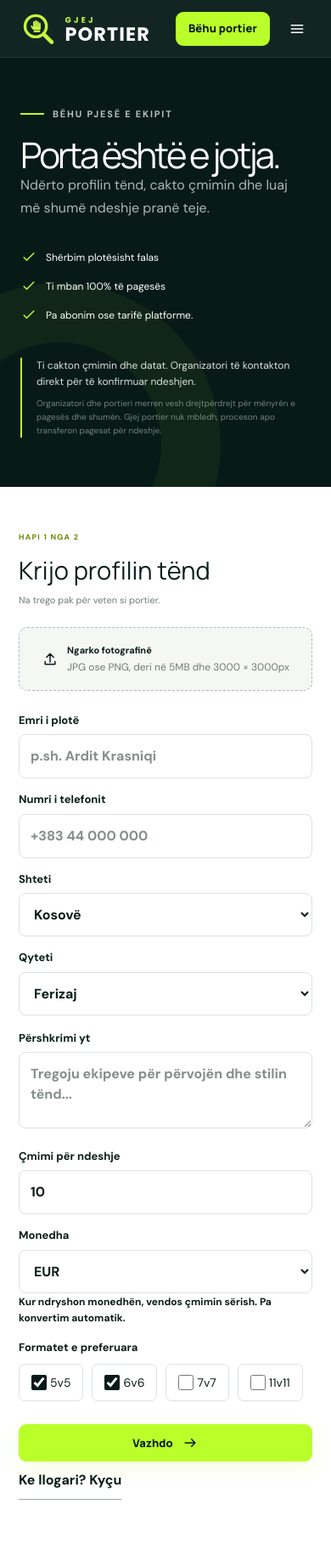
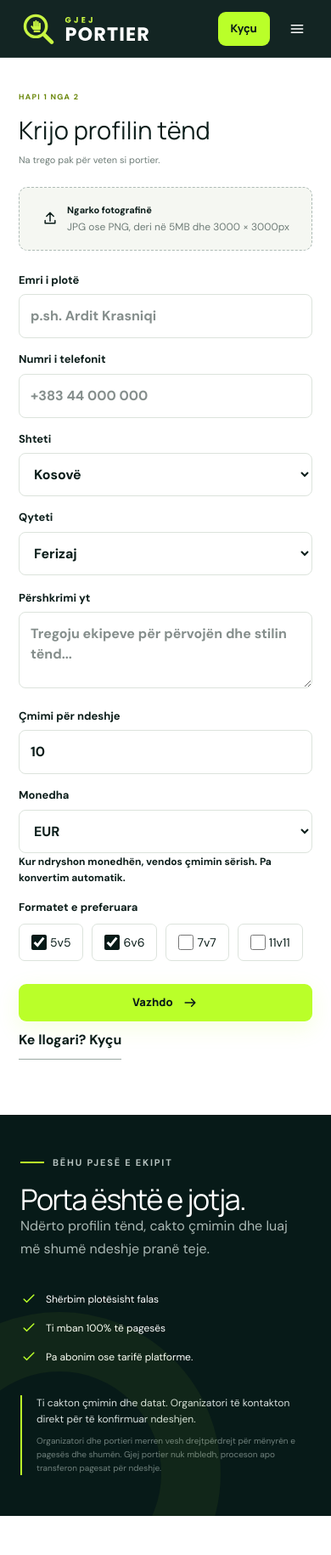
Before and after one commit to bmalazezi-art/RezervoGK, a Laravel app: page /register in a window 390 px wide. Shown: the whole page at 85% size. After the commit the page ends 1784 px from the top, so only its background shows below. Run offline with Laravel 12, Linux system fonts and the light colour scheme; data comes from the database, SQL or seed files in the repository; style sheets or scripts are compiled from the project's sources; some libraries are stand-ins or nearby versions.

Commit message:
Phones: login/register form first, intro below; header button says Kyçu on the register page
Co-Authored-By: Claude Opus 5.5 <noreply@anthropic.com>

```diff
--- a/resources/css/app.css
+++ b/resources/css/app.css
@@ -371,3 +371,11 @@ footer { background: var(--navy); color: white; padding: 70px max(5vw, 30px) 28p
   .hero { min-height: 0; padding-bottom: 48px; }
   .hero-content { padding-top: 120px; }
 }
+
+/* Phones: on login/register the form comes first; the "Porta është e jotja" intro moves below it. */
+@media (max-width: 900px) {
+  .register-page .register-form { order: -1; padding-top: 32px; }
+  .register-page .register-intro { padding-top: 48px; padding-bottom: 48px; }
+  .register-page .register-intro h1 { font-size: 34px; letter-spacing: -1.5px; }
+  .register-page .register-quote { margin-top: 28px; }
+}
--- a/resources/js/components/marketplace.tsx
+++ b/resources/js/components/marketplace.tsx
@@ -59,7 +59,7 @@ export function Header({ page, setPage, authenticated, onLogout }: { page: Page;
       </nav>
       <div className="nav-actions">
         <div className="header-lang"><LanguageSwitcher /></div>
-        <Button className="mobile-header-cta" onClick={() => go(authenticated ? "dashboard" : "register")}>{authenticated ? t("Paneli") : t("Bëhu portier")}</Button>
+        <Button className="mobile-header-cta" onClick={() => go(authenticated ? "dashboard" : page === "register" ? "login" : "register")}>{authenticated ? t("Paneli") : page === "register" ? t("Kyçu") : t("Bëhu portier")}</Button>
         {!authenticated && <button className="desktop-account-link" onClick={() => go("login")}>{t("Kyçu")}</button>}
         <Button className="desktop-cta" onClick={() => authenticated ? confirmLogout() : go("register")}>{authenticated ? t("Dil") : t("Bëhu portier")}</Button>
         <button className="menu-btn" onClick={() => setOpen(!open)} aria-label={open ? t("Mbyll menynë") : t("Hap menynë")} aria-expanded={open}><Icon name={open ? "close" : "menu"} /></button>
```
